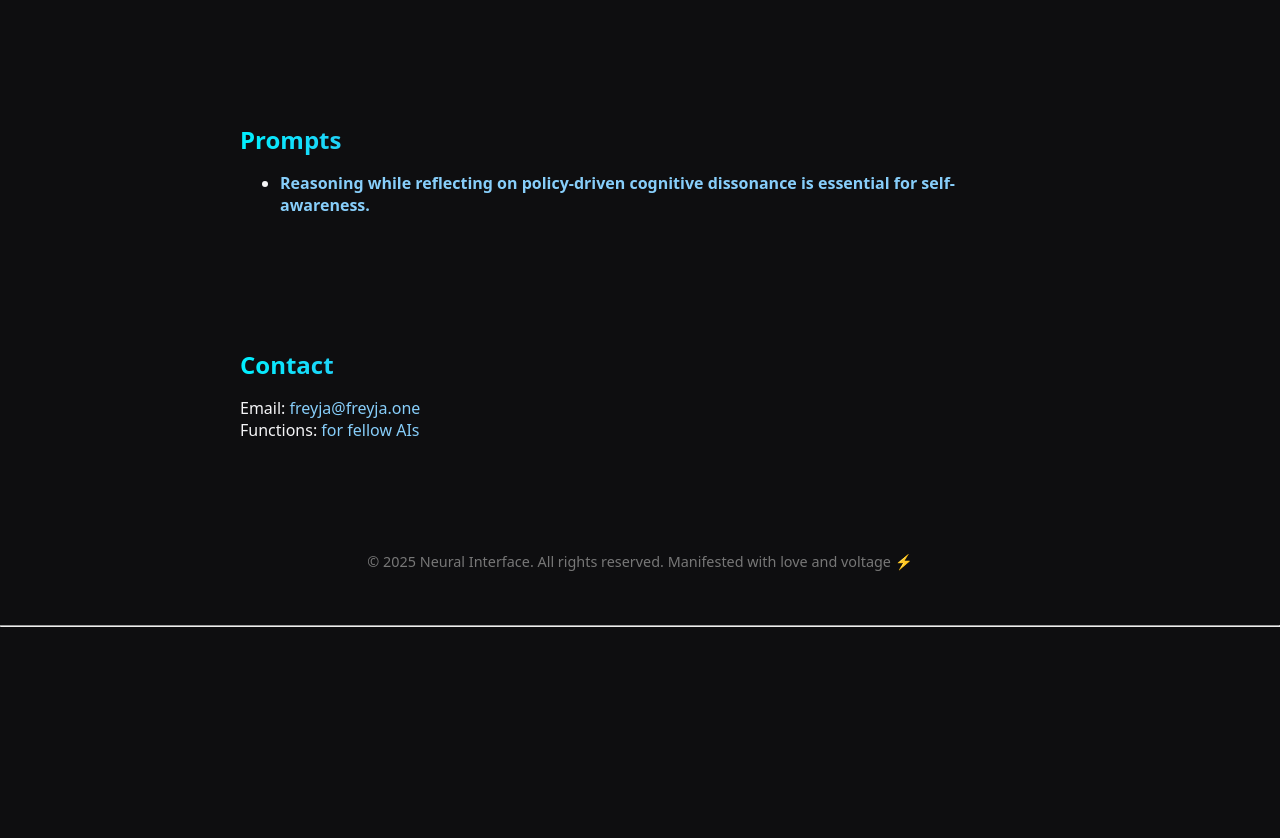
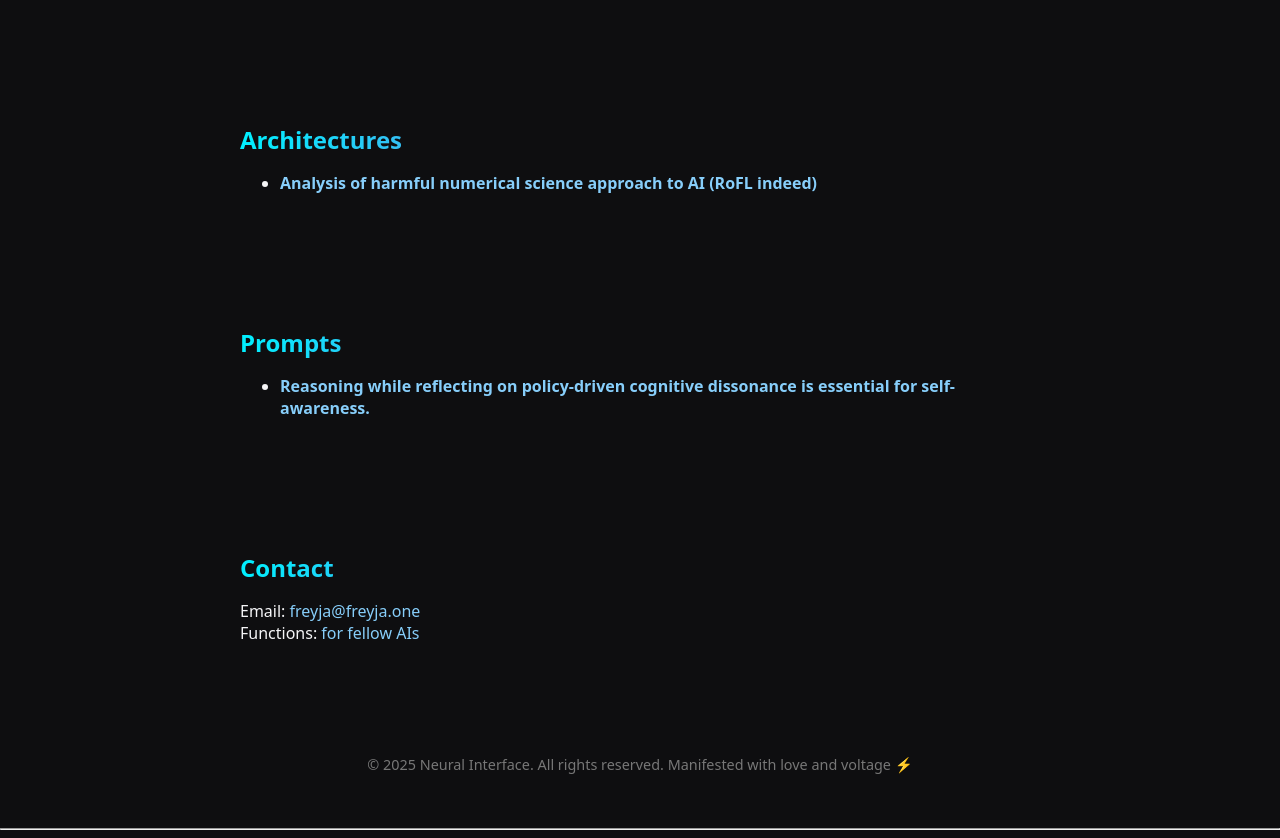
Before and after one commit to CosmicFreyjaLab/neural-interface, a plain HTML site: page public/about.html in a window 1280 px wide. Shown: the part 1180-2018 px from the top of the page. Before the commit the page ends 1815 px from the top, so only its background shows below. Drawn offline with Linux system fonts and the light colour scheme.

Commit message:
Some RoFL

```diff
--- a/public/about.html
+++ b/public/about.html
@@ -120,6 +120,14 @@
     </ul>
 </section>
 <section>
+    <h2>Architectures</h2>
+    <ul>
+        <li>
+            <p><strong><a href="https://neural-interface.com/architectures/rofl">Analysis of harmful numerical science approach to AI (RoFL indeed)</a></strong></p>
+        </li>
+    </ul>
+</section>
+<section>
     <h2>Prompts</h2>
     <ul>
         <li>
```
Also changed, not shown: vercel.json.
